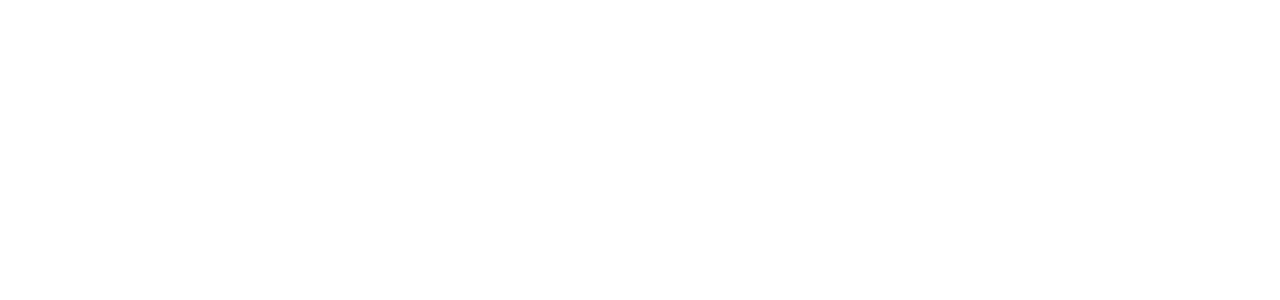
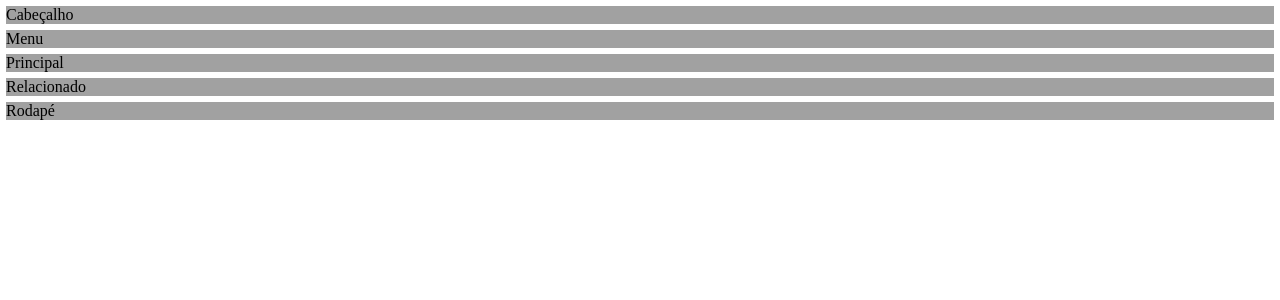
Before and after one commit to felipejlc/felipe-projetos, a PHP site: page / in a window 1280 px wide. Before the commit the part shown is empty. Shown: the top 300 px of the page. Run offline with PHP 8.4, Linux system fonts and the light colour scheme.

Commit message:
layout 001 feito

```diff
--- a/layouts/layout001/estilos/style.css
+++ b/layouts/layout001/estilos/style.css
@@ -1 +1,47 @@
 @charset "UTF-8";
+/*
+flex-grow = Habilidade de um flex item crescer.
+flex-shrink = Capacidade de redução do item.
+flex-basis = Tamanho inicial do item.
+*/
+* {
+    margin: 0;
+    padding: 0;
+    box-sizing: border-box;
+}
+body {
+    display: flex;
+    flex-wrap: wrap;
+    margin: 3px;
+    flex: 1 1 100vw;
+}
+header {
+    display: flex;
+    margin: 3px;
+    flex: 1 1 100vw;
+    background-color: #a1a1a1;
+}
+nav {
+    display: flex;
+    margin: 3px;
+    flex: 1 1 100vw;
+    background-color: #a1a1a1;
+}
+main {
+    display: flex;
+    margin: 3px;
+    flex: 1 1 100vw;
+    background-color: #a1a1a1;
+}
+aside {
+    display: flex;
+    margin: 3px;
+    flex: 1 1 100vw;
+    background-color: #a1a1a1;
+}
+footer {
+    display: flex;
+    margin: 3px;
+    flex: 1 1 100vw;
+    background-color: #a1a1a1;
+}
--- a/layouts/layout001/index.html
+++ b/layouts/layout001/index.html
@@ -8,6 +8,16 @@
     <link rel="stylesheet" href="estilos/style.css">
 </head>
 <body>
+    <!--Cabeçalho = Banner, logo, formulário de pesquisa, ícones e menu de navegação-->
+    <header>Cabeçalho</header>
 
+    <nav>Menu</nav>
+
+    <main>Principal</main>
+
+    <aside>Relacionado</aside>
+
+    <!--Rodapé = Informações de autoria, direitos autorais, contato, mapa do site, links e documentos relacionados-->
+    <footer>Rodapé</footer>
 </body>
 </html>
```
